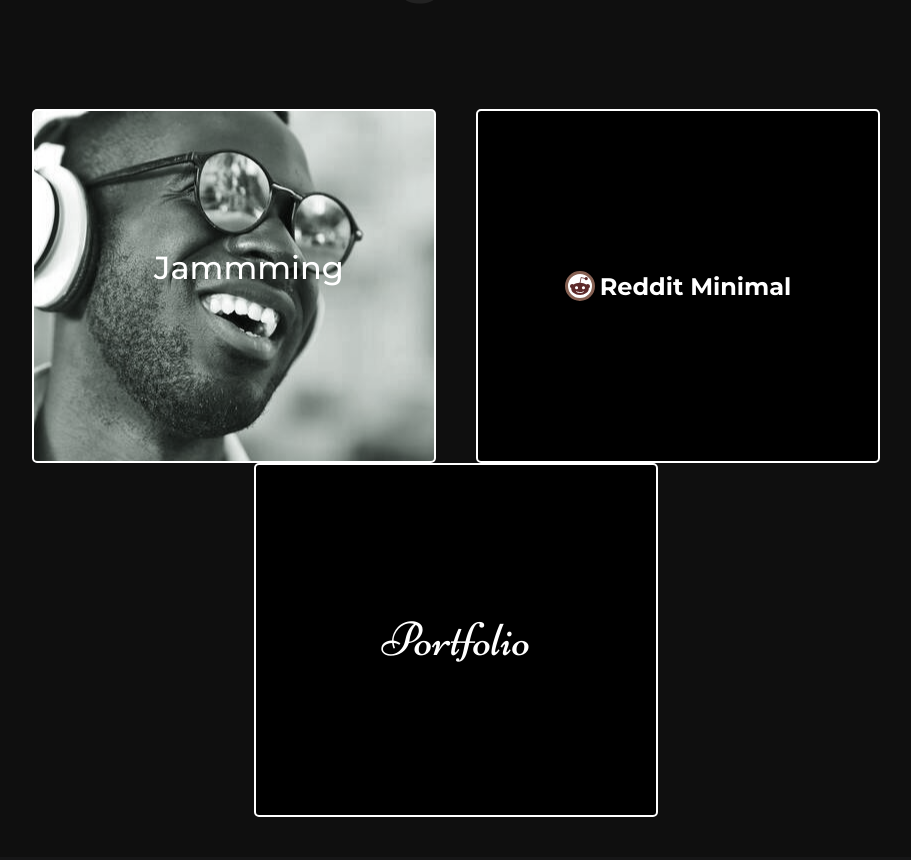
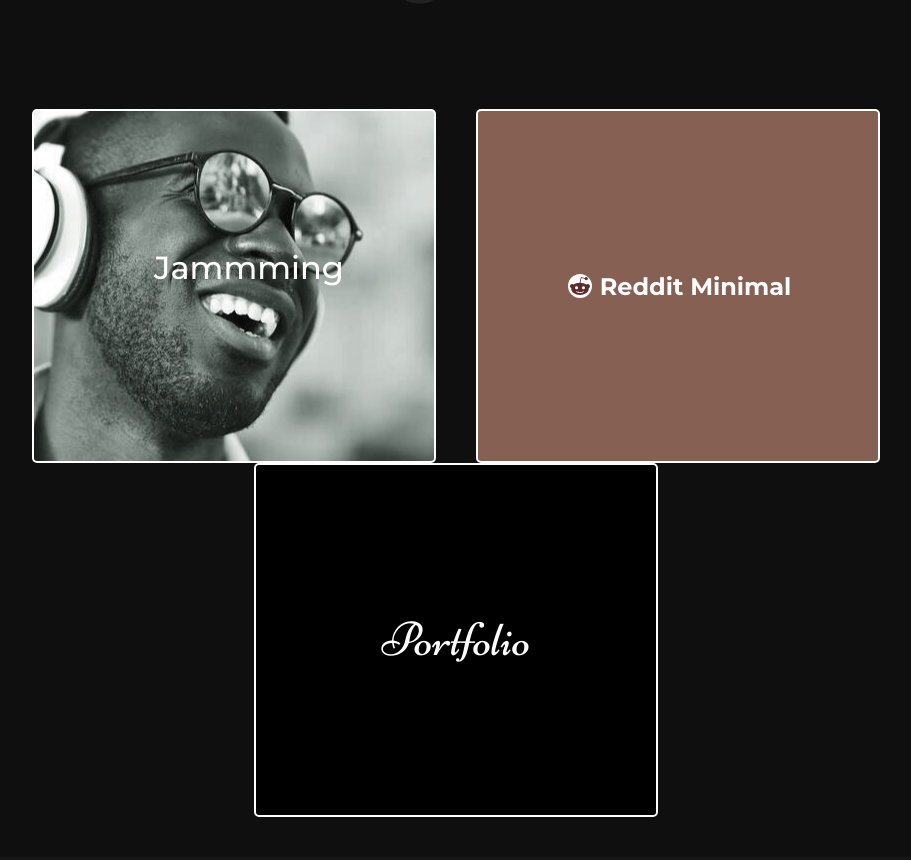
Before and after one commit to knorful/my-page, a React (Create React App) app: page / in a window 1280 px wide. Shown: the part 2338-3198 px from the top of the page, without its empty margins (184-1095 px from the left). Built offline with nearby package versions, Linux system fonts and the light colour scheme.

Commit message:
change background color of reddit minimal preview box

```diff
--- a/src/components/Projects/Projects.module.css
+++ b/src/components/Projects/Projects.module.css
@@ -95,6 +95,9 @@
   border: 2px solid white;
 }
 
+.redditBox {
+  background-color: #ff4500;
+}
 .redditLogo {
   border: 3px solid #ff4500;
   border-radius: 100%;
```
